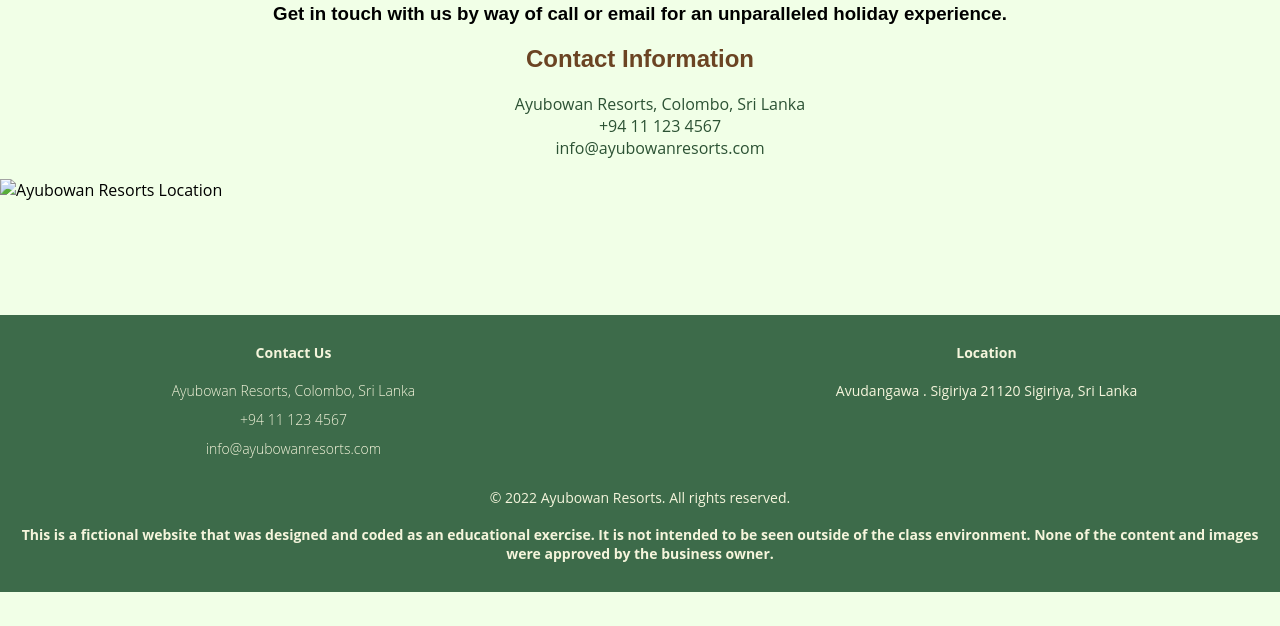
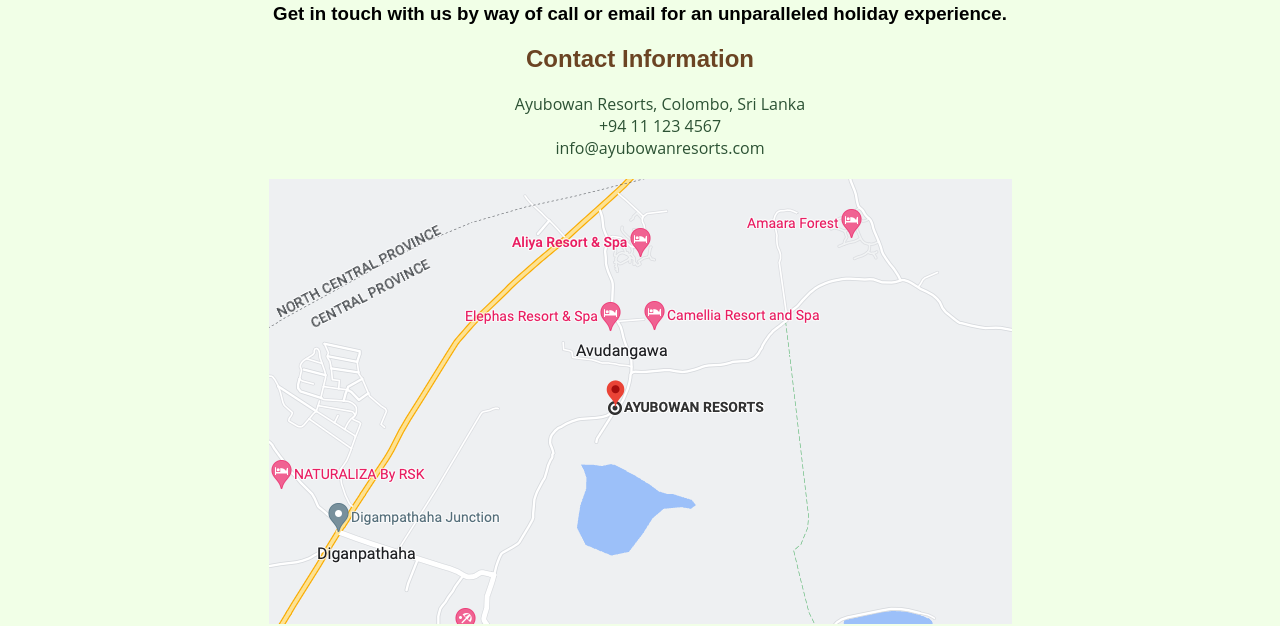
Before and after one commit to nic-dgl103-w23-cvs1/project-shihanastephani, a plain HTML site: page pages/contact.html in a window 1280 px wide. Shown: the part 208-834 px from the top of the page. Before the commit the page ends 800 px from the top, so only its background shows below. Drawn offline with Linux system fonts and the light colour scheme; the site is published under a folder, as on GitHub Pages, so addresses that start at the root find nothing.

Commit message:
refacotr in contact us page

```diff
--- a/pages/contact.html
+++ b/pages/contact.html
@@ -52,7 +52,7 @@
       </div>
       <div class="location">
         <img
-          src="/images/map.png"
+          src="../images/map.png"
           alt="Ayubowan Resorts Location"
           class="location"
         />
```
